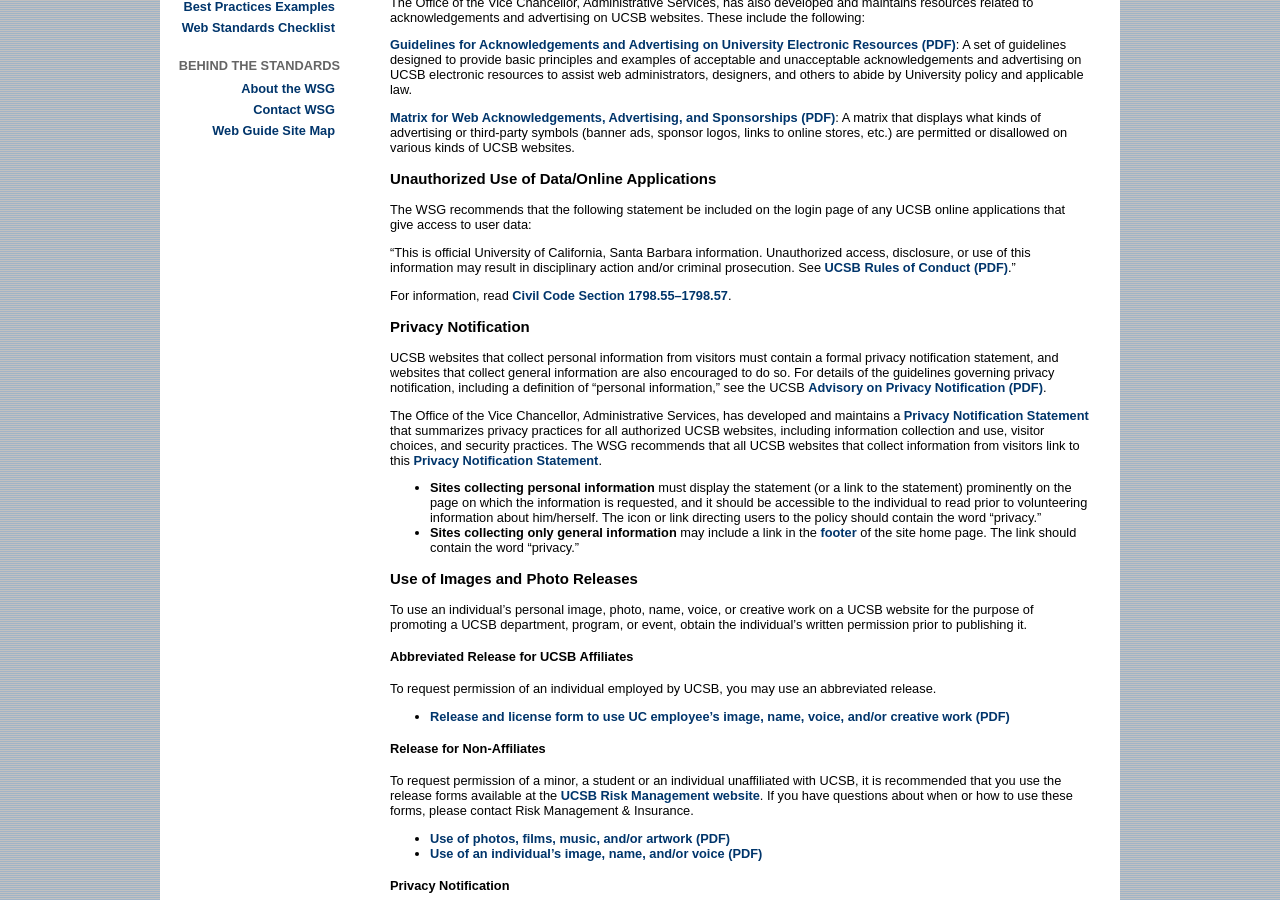
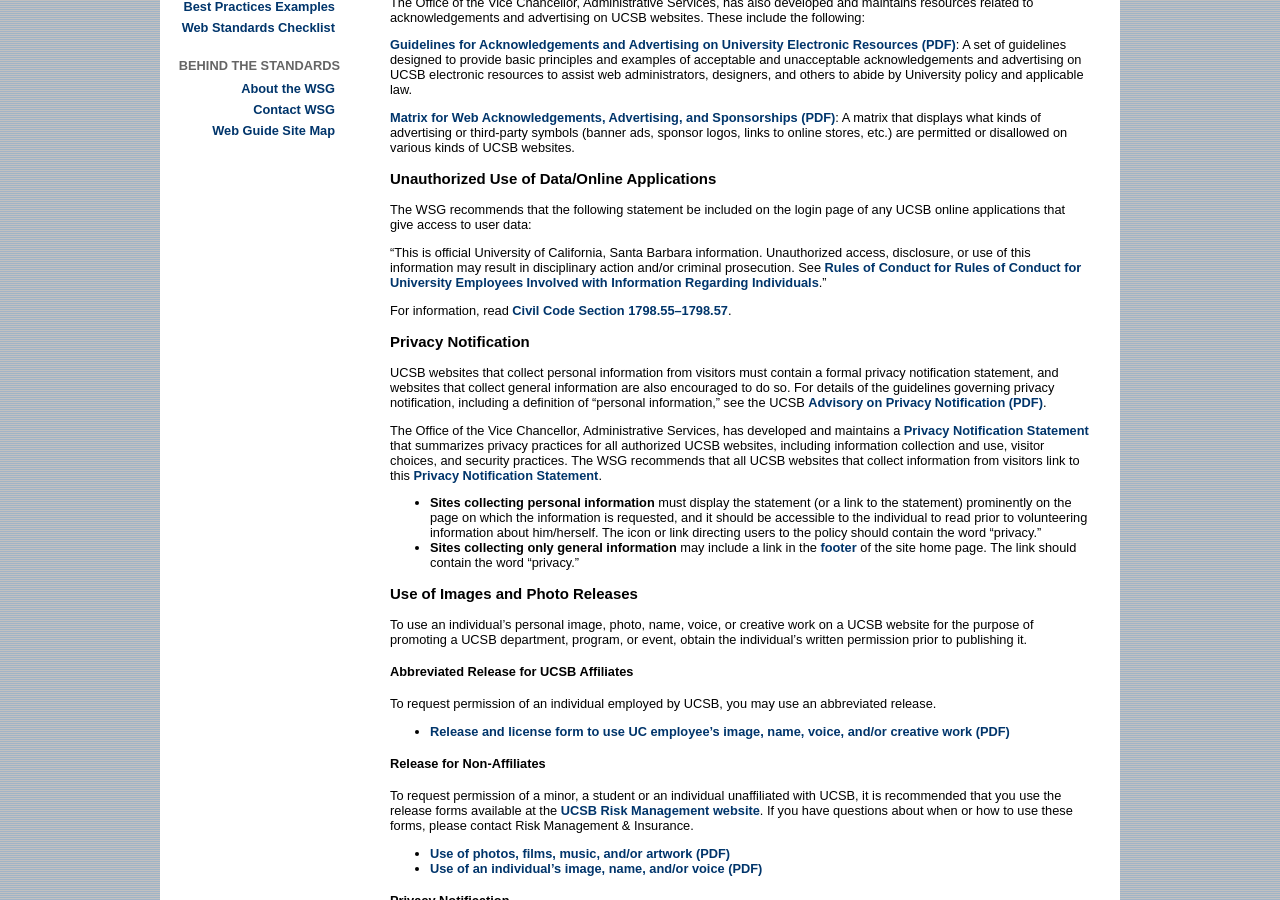
Before and after one commit to ucsb/webguide, a Jekyll site: the page built from policies.md, in a window 1280 px wide and 900 px high, scrolled down 753 px. Built offline with Jekyll 4.4.1, drawn with Linux system fonts in a browser that asks for light colours; nearby versions of some CDN libraries; Markdown is read by kramdown in place of the engine named in the settings.

Commit message:
Fixed rules of conduct link

```diff
--- a/policies.md
+++ b/policies.md
@@ -62,7 +62,7 @@
 "This is official University of California, Santa Barbara information.
 Unauthorized access, disclosure, or use of this information may result in
 disciplinary action and/or criminal prosecution. See
-[UCSB Rules of Conduct (PDF)](http://policy.ucop.edu/doc/7020463)."
+[Rules of Conduct for Rules of Conduct for University Employees Involved with Information Regarding Individuals](http://www.ucop.edu/ethics-compliance-audit-services/_files/compliance/privacy/rules-of-conduct.pdf)."
 
 For information, read [Civil Code Section 1798.55–1798.57](http://www.leginfo.ca.gov/cgi-bin/displaycode?section=civ&group=01001-02000&file=1798.55-1798.57).
 
```
